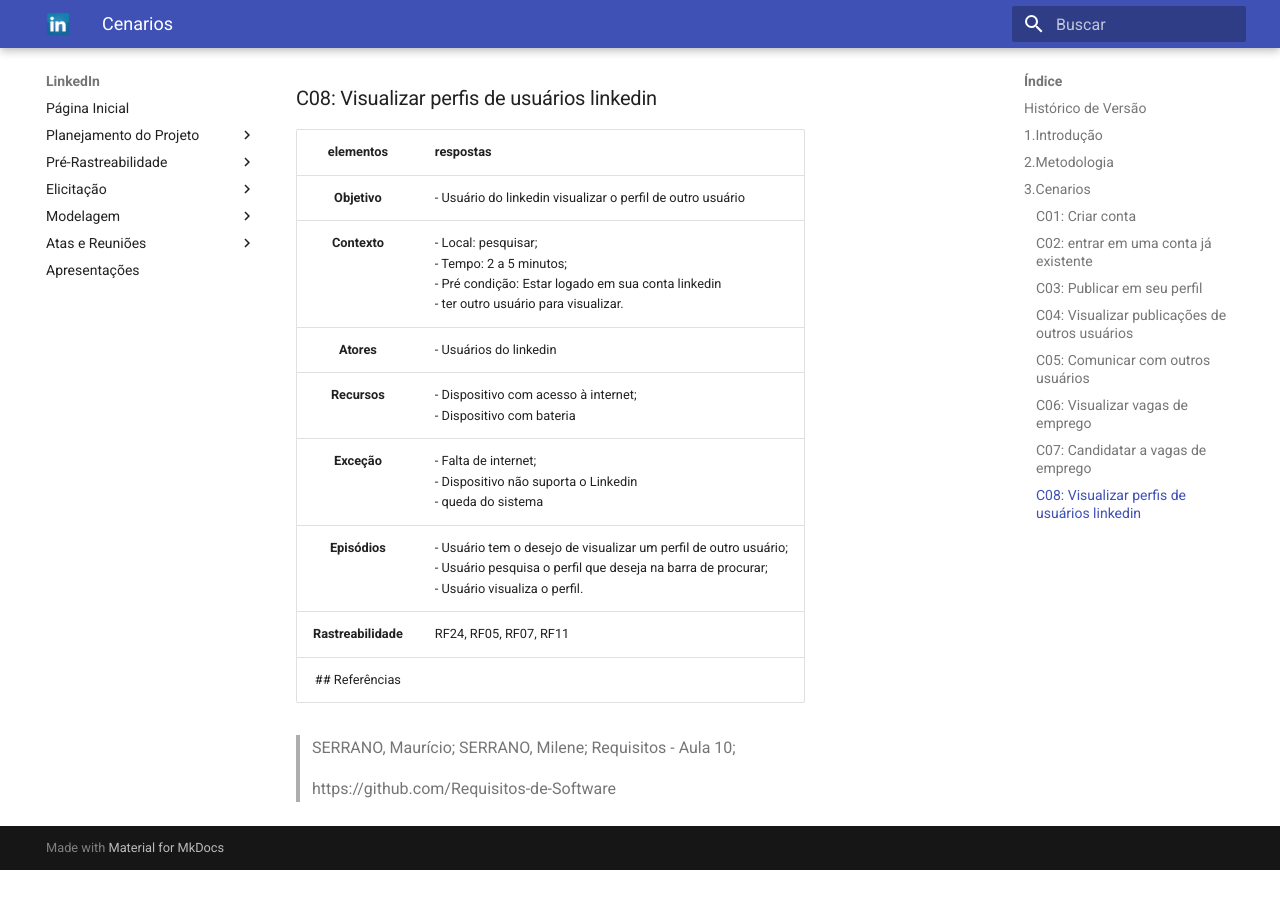
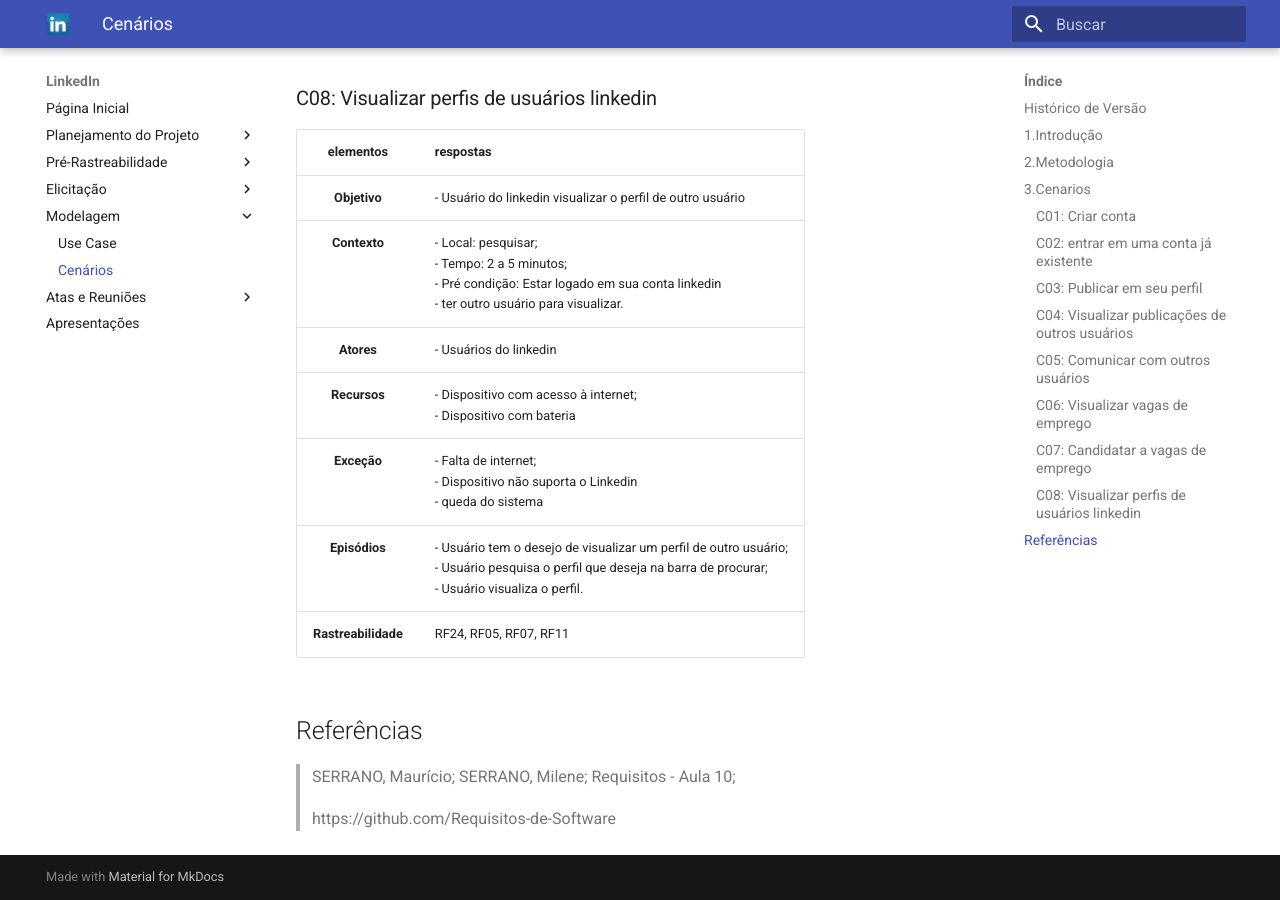
Before and after one commit to Requisitos-de-Software/2022.2-LinkedIn, an MkDocs documentation site: the page built from docs/modelagem/cenarios.md, in a window 1280 px wide and 900 px high, scrolled down 5329 px. Built offline with MkDocs 1.6.1 and Material for MkDocs 9.7.7, drawn with Linux system fonts in a browser that asks for light colours; before the commit the page ends 6199 px from its top, so only the background shows below that; some of the changed lines change nothing that is shown.

Commit message:
Adiciona cenarios ao yml e corrige formatacao

```diff
--- a/docs/modelagem/cenarios.md
+++ b/docs/modelagem/cenarios.md
@@ -122,6 +122,7 @@
 |     **Exceção**     | - Falta de internet;<br>- Dispositivo não suporta o Linkedin <br>- queda do sistema  |
 |    **Episódios**    | - Usuário tem o desejo de visualizar um perfil de outro usuário;<br>- Usuário pesquisa o perfil que deseja na barra de procurar;<br>- Usuário visualiza o perfil.
 | **Rastreabilidade** | RF24, RF05, RF07, RF11 |
+
 ## Referências
 
 >SERRANO, Maurício; SERRANO, Milene; Requisitos - Aula 10;
--- a/mkdocs.yml
+++ b/mkdocs.yml
@@ -29,6 +29,7 @@
       - First Things First: ./elicitacao/first_things_first.md
   - Modelagem:
     - Use Case: ./modelagem/use-case.md
+    - Cenários: ./modelagem/cenarios.md
   - Atas e Reuniões:
     - Novembro:
       - Dia 28 - Brainstorm: ./atas_e_reunioes/28-11-Brainstorm.md
```
